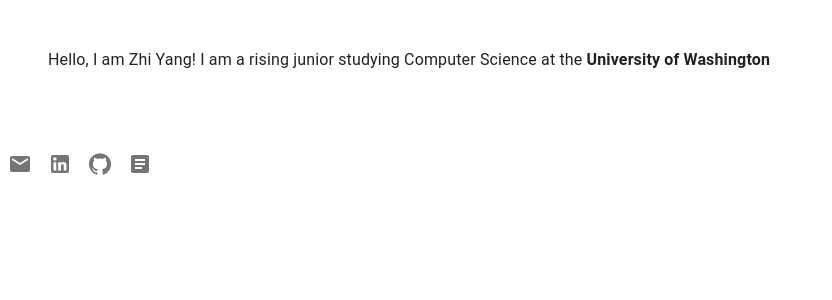
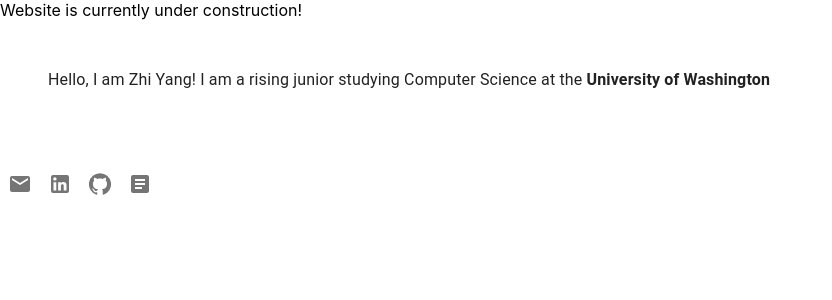
Before and after one commit to zylim1128/zhiyanglim.github.io, a React (Create React App) app: page / in a window 1280 px wide. Shown: the top 300 px of the page, without its empty margins (0-832 px from the left). Built offline with nearby package versions, Linux system fonts and the light colour scheme.

Commit message:
Added under construction message

```diff
--- a/src/App.jsx
+++ b/src/App.jsx
@@ -6,10 +6,13 @@ import Contact from "./components/Contact/Contact";
 
 function App() {
   return (
-    <main>
-      <About />
-      <Contact />
-    </main>
+    <>
+      <div>Website is currently under construction!</div>
+      <main>
+        <About />
+        <Contact />
+      </main>
+    </>
   );
 }
 
```
